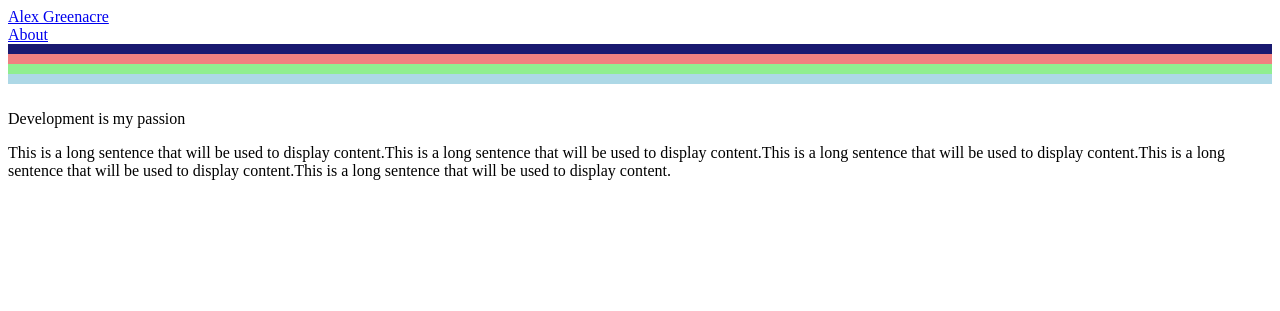
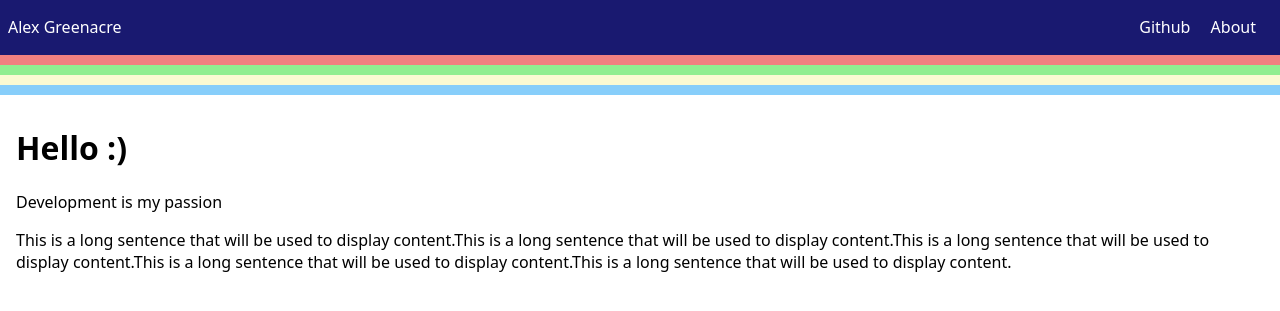
Before and after one commit to Alex-Greenacre/alex-greenacre.github.io, a Jekyll site: the page built from index.markdown, in a window 1280 px wide. Shown: the top 311 px of the page. Built offline with Jekyll 4.4.1, drawn with Linux system fonts in a browser that asks for light colours.

Commit message:
Created new css files for variables and header css, updated header html for new header

```diff
--- a/_includes/header.html
+++ b/_includes/header.html
@@ -1,18 +1,21 @@
 <a href="#main" class="skip-to-main-content">skip to main content</a>
 <header class="site-header">
+    <div class="header-bar">
         <a href="{{site.url}}" class="site-title">{{site.title}}</a>
-    <div class = "site-nav">
+        <div class = "nav-bar">
+            <a href="#main" class="page-link">Github</a>
             {%for page in site.pages%}
                 {%if page.inHeader%}
                     {%assign headerPage = page %}
                     <a href="{{headerPage.permalink | escape}}" class="page-link">{{headerPage.title}}</a>
                 {%endif%}
             {%endfor%}
+        </div>
     </div >
     <div class="divider">
-        <div class="first-bar"></div>
-        <div class="second-bar"></div>
-        <div class="third-bar"></div>
-        <div class="forth-bar"></div>
+        <div id="first-bar"></div>
+        <div id="second-bar"></div>
+        <div id="third-bar"></div>
+        <div id="forth-bar"></div>
     </div>
 </header>
--- a/_layouts/home.html
+++ b/_layouts/home.html
@@ -9,11 +9,10 @@
 
     <main class="page-content" aria-label="Content">
       <div class="wrapper">
+        <h1>{{page.title}}</h1>
         {{ content }}
       </div>
     </main>
-
-
   </body>
 
 </html>
--- a/_sass/header.scss
+++ b/_sass/header.scss
@@ -1,10 +1,4 @@
-.site-header{
-    display: flexbox;
-
-}
-.site-title{
-    position: relative;
-}
+//Skip to main content
 .skip-to-main-content{
     opacity: 0;
     top: auto;
@@ -18,24 +12,67 @@
     background: white;
     color: black;
 }
+//Site header
+.site-header{
+    padding-top: 1em;
+    background-color: midnightblue;
+}
+.header-bar{
+    display: flex;
+    justify-content: space-between;
+    padding-bottom: 1em ;
+}
+.site-title{
+    position: relative;
+    padding-left: 0.5em;
+    //font-size: $max-header-size*0.75;
+    padding-bottom: 1px;
+}
+//Nav bar
+.nav-bar{
+    padding-bottom: 1px;
+    padding-right: 0.5em;
+}
+.page-link{
+    padding-right: 1em;
+}
+//Header border
 .divider{
+    width: 100%;
     background-color: white;
     padding-bottom: 10px;
 }
-.first-bar{
+.divider div{
     height: 10px;
-    background-color: midnightblue;
+}
+#first-bar{
+    background-color: lightcoral;
 }
 
-.second-bar{
-    height: 10px;
-    background-color: lightcoral;
-}
-.third-bar{
-    height: 10px;
+#second-bar{
     background-color: lightgreen;
 }
-.forth-bar{
-    height: 10px;
-    background-color: lightblue;
+#third-bar{
+    background-color: lightgoldenrodyellow;
 }
+#forth-bar{
+    background-color: lightskyblue;
+}
+
+
+//Move to base
+body{
+    font-family: $font-family;
+    font-size: $font-body-size;
+    margin: 0;
+}
+main{
+    margin: 1em;
+}
+h1{
+    font-size: $max-header-size;
+}
+a{
+    text-decoration: none;
+    color: white;
+}
--- /dev/null
+++ b/_sass/variables.scss
@@ -0,0 +1,15 @@
+//Defualt values used throughout website
+
+//Colour values
+$font-colour: black;
+$background-colour: white;
+
+//Font values
+$font-family: system-ui, -apple-system, BlinkMacSystemFont, 'Segoe UI', Roboto, Oxygen, Ubuntu, Cantarell, 'Open Sans', 'Helvetica Neue', sans-serif;
+$font-body-size:1rem !default;
+//Heading values
+$max-header-size:2rem;
+//Body values
+$width: auto;
+//Main values
+$offset: 10%;
--- a/assets/main.scss
+++ b/assets/main.scss
@@ -1,3 +1,4 @@
 ---
 ---
-@import "header"
+@import "variables";
+@import "header";
```
Lines whose indentation alone changed are shown as unchanged.
